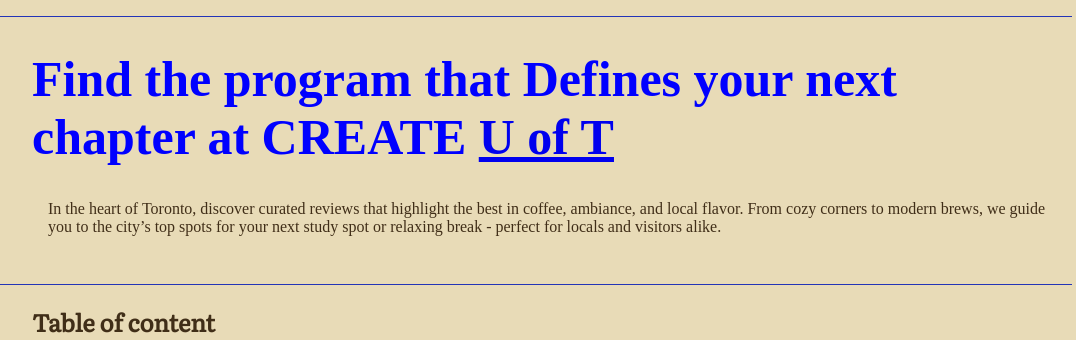
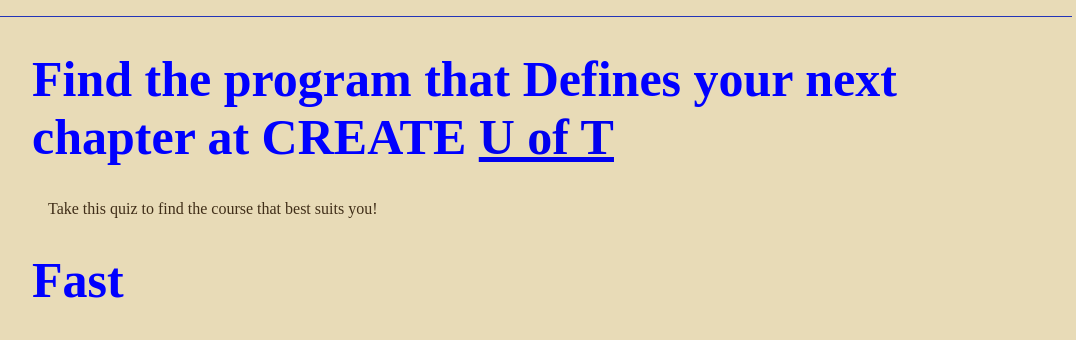
Before and after one commit to ibbi-van/BIGS-Project, a Python web app: template templates/index.html in a window 1280 px wide. Shown: the part 56-396 px from the top of the page, without its empty margins (104-1180 px from the left). Run offline with Jinja, Linux system fonts and the light colour scheme; the template is opened without the code that fills it, so the values that code supplies are empty; some web fonts are replaced.

Commit message:
added file

```diff
--- a/templates/index.html
+++ b/templates/index.html
@@ -14,13 +14,17 @@
 </head>
 <hr>
 <h1>Find the program that Defines your next chapter at CREATE <a href="https://www.engineering.utoronto.ca/">U of T</a></h1>
-  <p>In the heart of Toronto, discover curated reviews that
+<p>Take this quiz to find the course that best suits you!</p>
+<h1>Fast</h1>
+ <img src="https://static.vecteezy.com/system/resources/previews/000/533/542/original/vector-lightning-bolt-icon.jpg" >
+<p>In the heart of Toronto, discover curated reviews that
 highlight the best in coffee, ambiance, and local flavor.
 From cozy corners to modern brews, we guide you to the
 city’s top spots for your next study spot or relaxing
 break - perfect for locals and visitors alike.</p>
   <hr>
   <section class="Winky Rough">
+
    <h2>Table of content</h2>
    <ol>
    <li><a href="#Bloom Café">Bloom Café</a> </li>
@@ -38,7 +42,7 @@ break - perfect for locals and visitors alike.</p>
     <ol>
       <div id = "Bloom Café" >
         <h2><li>Bloom Café</li></h2>
-        <img src="https://thebloomcafe.ca/cdn/shop/files/S__9150471.jpg?v=1737402552&width=3200" >
+        <img src="https://static.vecteezy.com/system/resources/previews/000/533/542/original/vector-lightning-bolt-icon.jpg" >
         <p>Bloom Café on Yonge offers a minimalist, serene space with Japanese-inspired desserts like earl grey cream puffs and mochi. Enjoy premium teas and lattes in a cozy, light-filled setting perfect for quiet breaks or studying.</p>
         <hr>
       </div>
```
